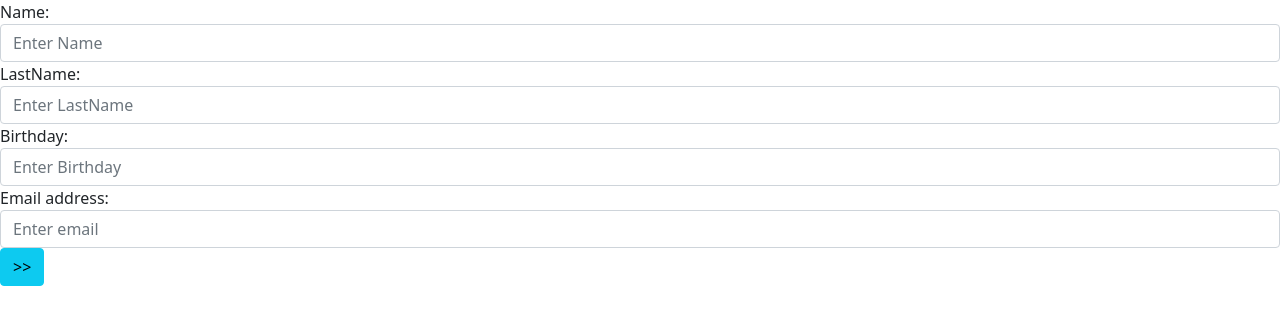
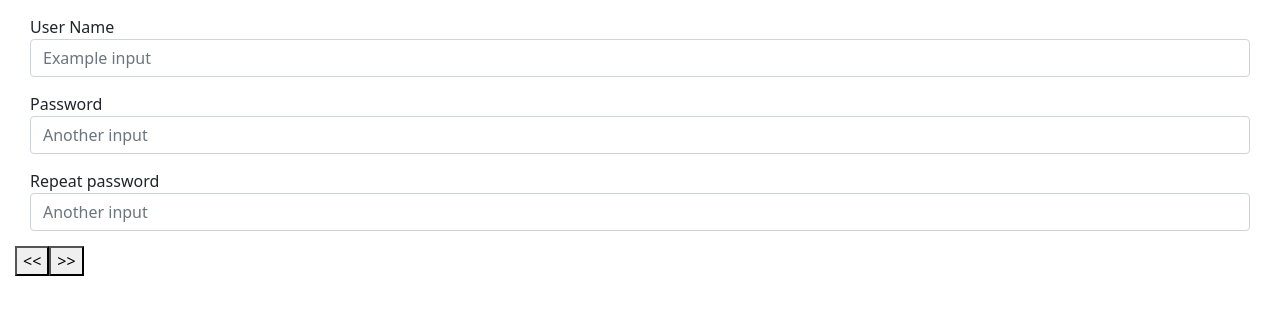
Before and after one commit to CPajares/Form-React, a React (Create React App) app: page / in a window 1280 px wide. Shown: the top 324 px of the page. Built offline with nearby package versions, Linux system fonts and the light colour scheme.

Commit message:
created SecondPageForm

```diff
--- a/src/App.css
+++ b/src/App.css
@@ -1,38 +1,3 @@
-.App {
-  text-align: center;
+.form-group {
+  margin: 15px;
 }
-
-.App-logo {
-  height: 40vmin;
-  pointer-events: none;
-}
-
-@media (prefers-reduced-motion: no-preference) {
-  .App-logo {
-    animation: App-logo-spin infinite 20s linear;
-  }
-}
-
-.App-header {
-  background-color: #282c34;
-  min-height: 100vh;
-  display: flex;
-  flex-direction: column;
-  align-items: center;
-  justify-content: center;
-  font-size: calc(10px + 2vmin);
-  color: white;
-}
-
-.App-link {
-  color: #61dafb;
-}
-
-@keyframes App-logo-spin {
-  from {
-    transform: rotate(0deg);
-  }
-  to {
-    transform: rotate(360deg);
-  }
-}
--- a/src/App.js
+++ b/src/App.js
@@ -1,14 +1,15 @@
 import "./App.css";
 import FirstPageForm from "./components/FirstPageForm/FirstPageForm";
+import SecondPageForm from "./components/SecondPageForm/SecondPageForm";
 import FormContext from "./context/Form";
 
 function App() {
   return (
     <>
       <FormContext.Provider value={"b"}>
-        <div className="form-group">
-          <FirstPageForm />
-        </div>
+        <form className="form-group">
+          <SecondPageForm />
+        </form>
       </FormContext.Provider>
     </>
   );
--- a/src/components/Button/Button.js
+++ b/src/components/Button/Button.js
@@ -1,7 +1,7 @@
 const ButtonB = ({ text, classB, onClick }) => {
   return (
     <>
-      <button type="submit" className={classB} onClick={onClick}>
+      <button className={classB} onClick={onClick}>
         {text}
       </button>
     </>
--- a/src/components/FirstPageForm/FirstPageForm.js
+++ b/src/components/FirstPageForm/FirstPageForm.js
@@ -3,6 +3,7 @@ import ButtonB from "../Button/Button";
 const FirstPageForm = () => {
   return (
     <>
+      <div className="form-group">
         <label htmlFor="name">Name:</label>
         <input
           type="text"
@@ -13,19 +14,23 @@ const FirstPageForm = () => {
           autoComplete="off"
           required
         />
+      </div>
+      <div className="form-group">
         <label htmlFor="lastName">LastName:</label>
         <input
+          required
           type="text"
           className="form-control"
           id="lastName"
           aria-describedby="emailHelp"
           placeholder="Enter LastName"
           autoComplete="off"
-        required
         />
+      </div>
+      <div className="form-group">
         <label htmlFor="birthday">Birthday:</label>
         <input
-        type="text"
+          type="date"
           className="form-control"
           id="birthday"
           aria-describedby="emailHelp"
@@ -33,6 +38,8 @@ const FirstPageForm = () => {
           autoComplete="off"
           required
         />
+      </div>
+      <div className="form-group">
         <label htmlFor="emailAdress">Email address:</label>
         <input
           type="email"
@@ -43,9 +50,11 @@ const FirstPageForm = () => {
           autoComplete="off"
           required
         />
+      </div>
       <ButtonB
+        type="submit"
         text={">>"}
-        classB={"btn btn-info"}
+        className={"btn btn-info"}
         onClick={() => console.log("next")}
       />
     </>
--- /dev/null
+++ b/src/components/SecondPageForm/SecondPageForm.js
@@ -0,0 +1,53 @@
+import ButtonB from "../Button/Button";
+
+const SecondPageForm = () => {
+  return (
+    <>
+      <div className="form-group">
+        <label htmlFor="userName">User Name</label>
+        <input
+          type="text"
+          className="form-control"
+          id="userName"
+          placeholder="Example input"
+          autoComplete="off"
+        />
+      </div>
+      <div className="form-group">
+        <label htmlFor="password">Password</label>
+        <input
+          type="password"
+          className="form-control"
+          id="password"
+          placeholder="Another input"
+          required
+          autoComplete="off"
+        />
+      </div>
+      <div className="form-group">
+        <label htmlFor="repeatPassword">Repeat password</label>
+        <input
+          type="password"
+          className="form-control"
+          id="repeatPassword"
+          placeholder="Another input"
+          required
+          autoComplete="off"
+        />
+      </div>
+      <ButtonB
+        text={"<<"}
+        className={"btn btn-info"}
+        onClick={() => console.log("back")}
+      />
+      <ButtonB
+        type="submit"
+        text={">>"}
+        className={"btn btn-info"}
+        onClick={() => console.log("next")}
+      />
+    </>
+  );
+};
+
+export default SecondPageForm;
```
Lines whose indentation alone changed are shown as unchanged.
